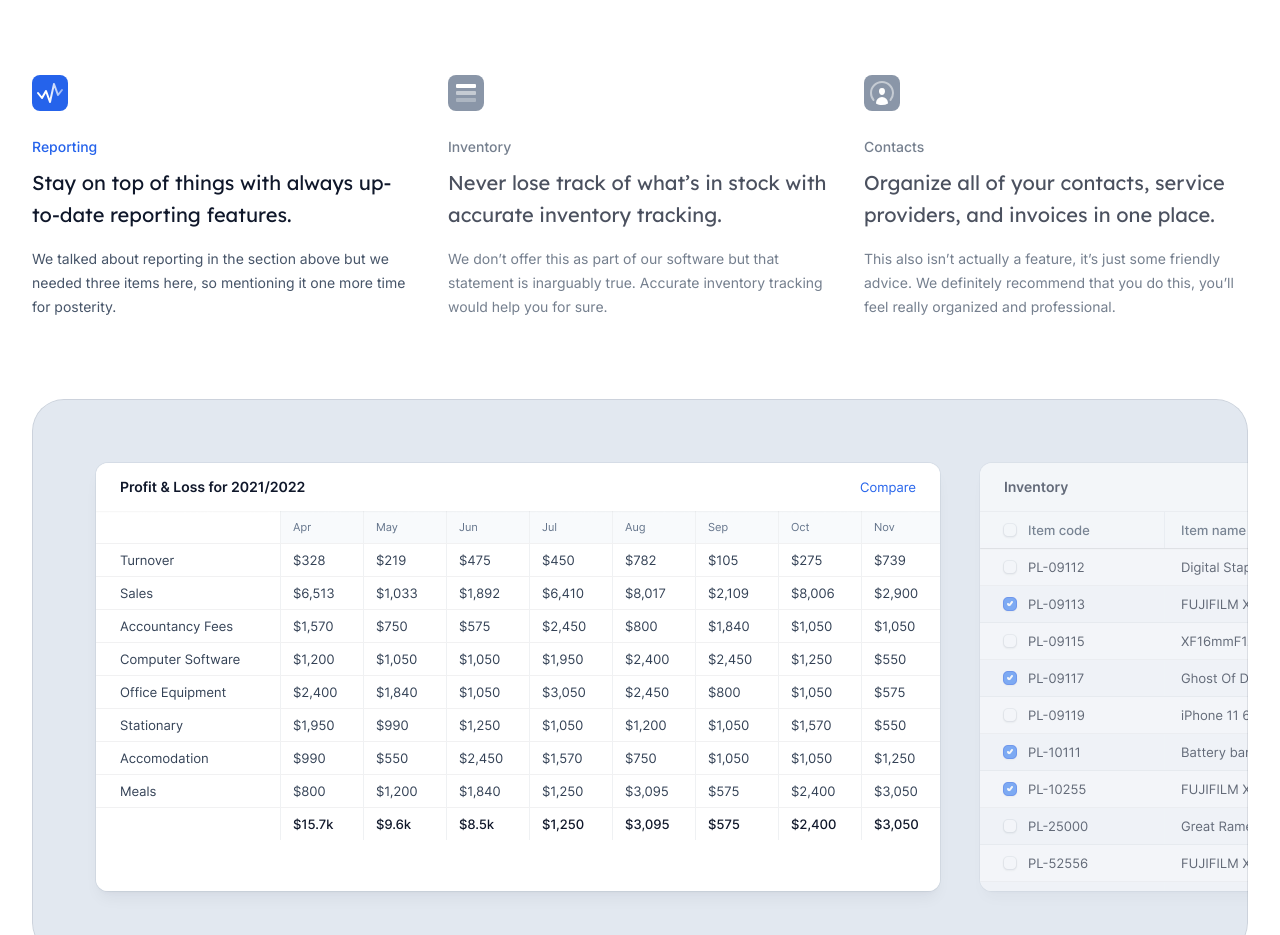
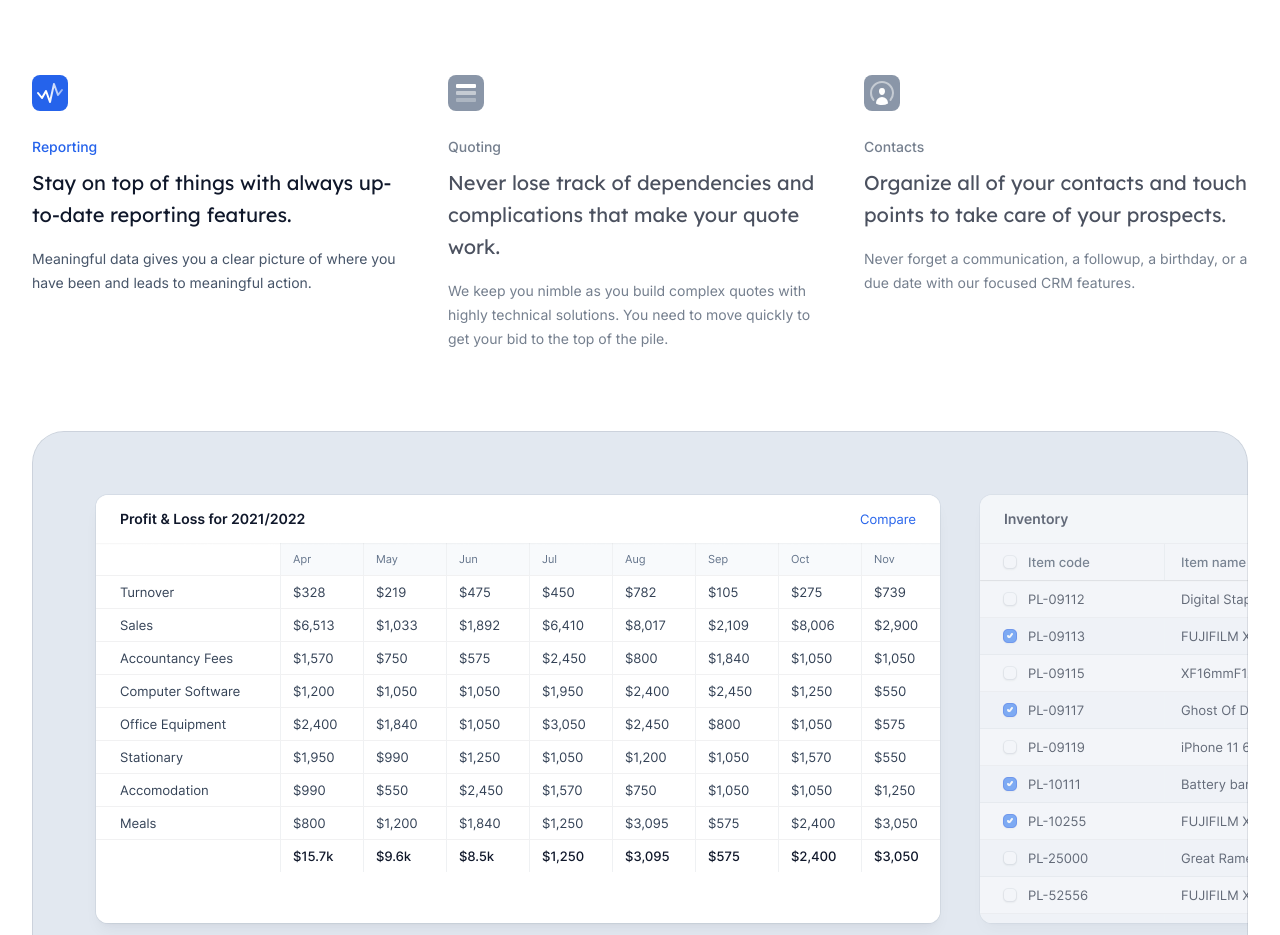
Before and after one commit to databasically/repsmart-web, a Next.js app: page / in a window 1280 px wide. Shown: the part 2760-3695 px from the top of the page. Built offline with nearby package versions, Linux system fonts and the light colour scheme.

Commit message:
improve copy on secondary features

```diff
--- a/src/components/SecondaryFeatures.jsx
+++ b/src/components/SecondaryFeatures.jsx
@@ -13,7 +13,7 @@ const features = [
     name: 'Reporting',
     summary: 'Stay on top of things with always up-to-date reporting features.',
     description:
-      'We talked about reporting in the section above but we needed three items here, so mentioning it one more time for posterity.',
+      'Meaningful data gives you a clear picture of where you have been and leads to meaningful action.',
     image: screenshotProfitLoss,
     icon: function ReportingIcon() {
       let id = useId()
@@ -44,11 +44,11 @@ const features = [
     },
   },
   {
-    name: 'Inventory',
+    name: 'Quoting',
     summary:
-      'Never lose track of what’s in stock with accurate inventory tracking.',
+      'Never lose track of dependencies and complications that make your quote work.',
     description:
-      'We don’t offer this as part of our software but that statement is inarguably true. Accurate inventory tracking would help you for sure.',
+      'We keep you nimble as you build complex quotes with highly technical solutions. You need to move quickly to get your bid to the top of the pile.',
     image: screenshotInventory,
     icon: function InventoryIcon() {
       return (
@@ -74,9 +74,9 @@ const features = [
   {
     name: 'Contacts',
     summary:
-      'Organize all of your contacts, service providers, and invoices in one place.',
+      'Organize all of your contacts and touch points to take care of your prospects.',
     description:
-      'This also isn’t actually a feature, it’s just some friendly advice. We definitely recommend that you do this, you’ll feel really organized and professional.',
+      'Never forget a communication, a followup, a birthday, or a due date with our focused CRM features.',
     image: screenshotContacts,
     icon: function ContactsIcon() {
       return (
```
